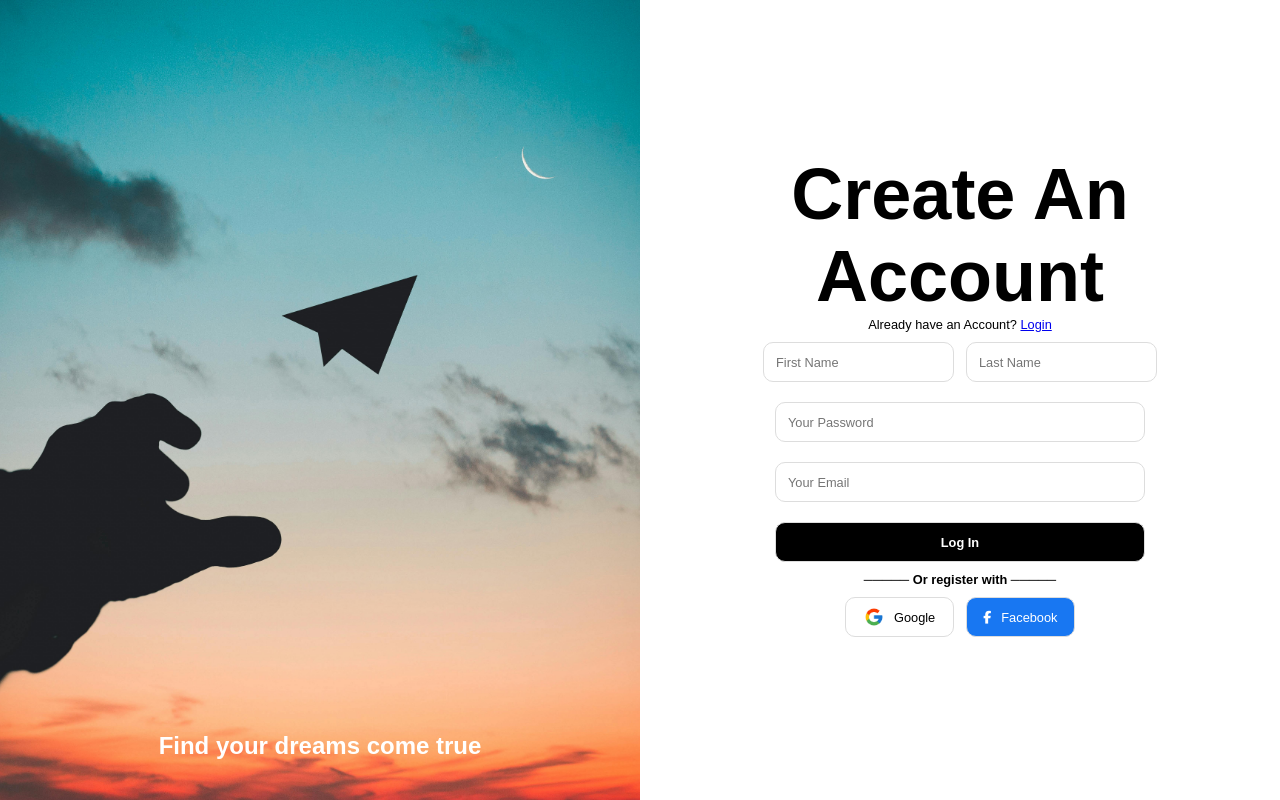
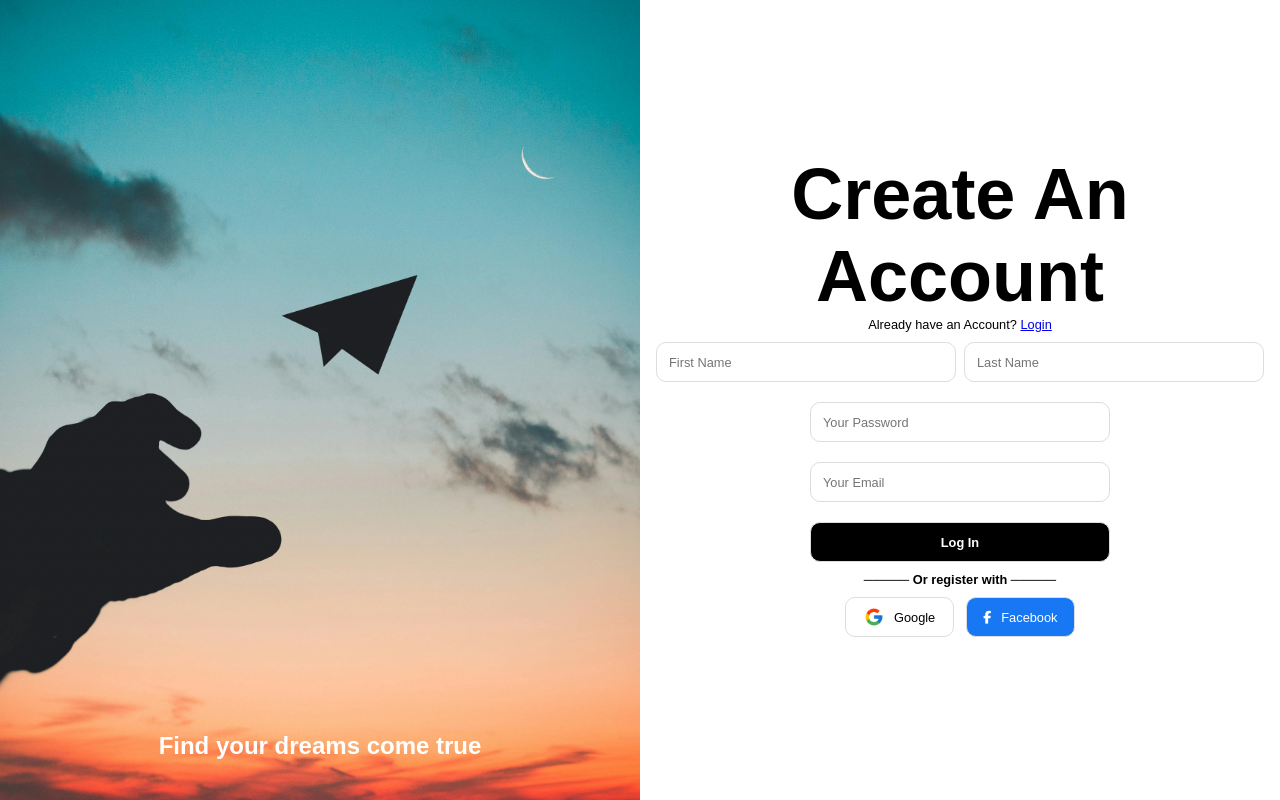
Before and after one commit to SebastianCHB/SebastianCHB.github.io, a PHP site: page /signup.html in a window 1280 px wide. Run offline with PHP 8.4, Linux system fonts and the light colour scheme; some libraries are stand-ins or nearby versions.

Commit message:
Signupstyles.css

```diff
--- a/css/Signupstyles.css
+++ b/css/Signupstyles.css
@@ -36,7 +36,7 @@ body {
     font-weight: lighter;
 }
 button, input {
-    width: 370px;
+    width: 300px;
     height: 40px;
     padding: 12px;
     margin: 10px 0;
@@ -115,10 +115,9 @@ input[type="text"]:focus, input[type="password"]:focus {
     gap: 1.5vh;
 }
 .container>.form-section>#texts{
-    width: 20%;
     display: flex;
     justify-content: center;
-    gap: 1.5vh;
+    gap: 1vh;
 }
 #google.fb {
     background-color: #1877f2;
@@ -126,6 +125,9 @@ input[type="text"]:focus, input[type="password"]:focus {
     gap: 10px;
     transition: 0.2s ease-in-out all ;
 }
-#LogoBlck{
-    margin-left: 35%;
+#text-box{
+    width: 147px;
+    flex: 1;
+    padding: 10px;
+    box-sizing: border-box;
 }
```
